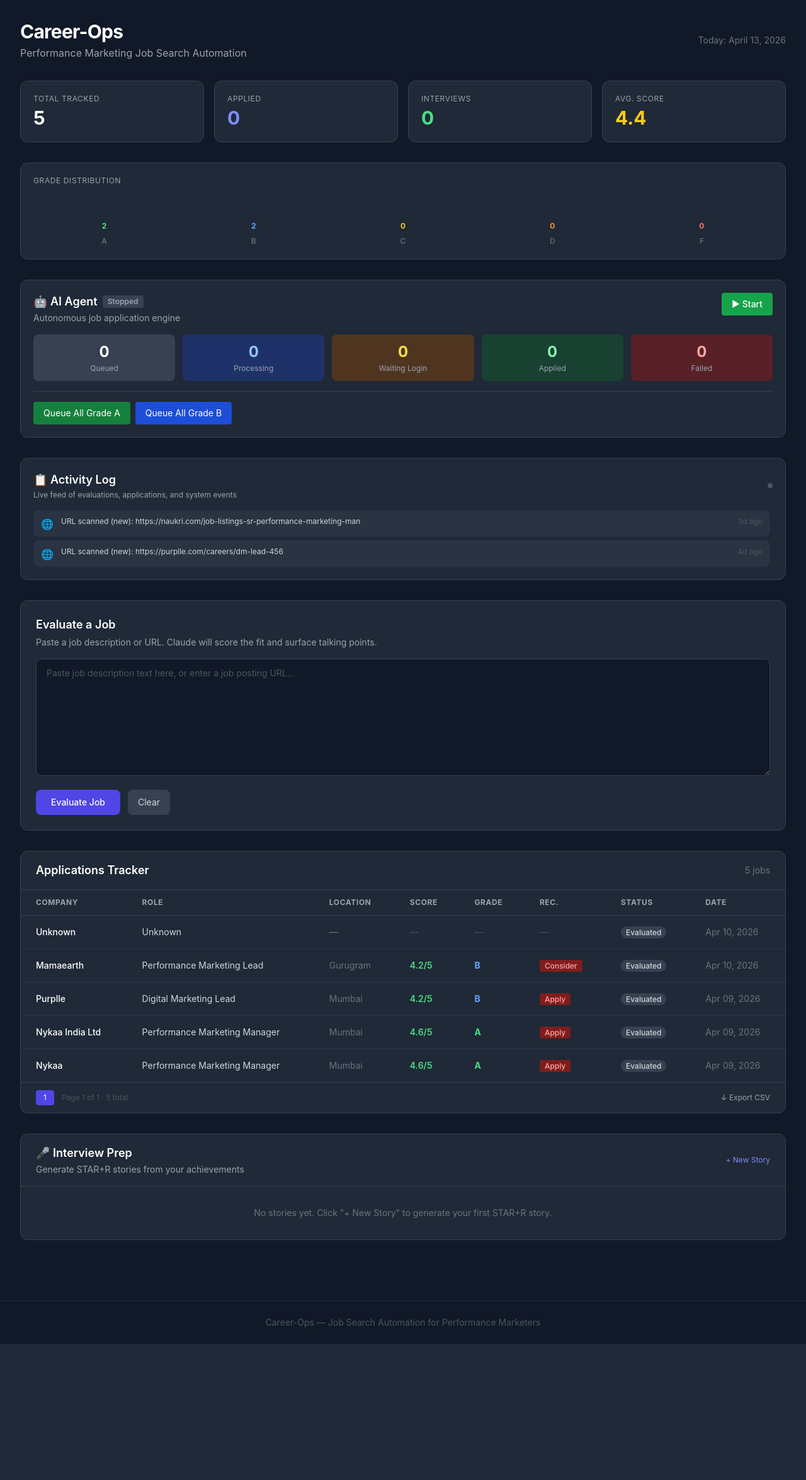
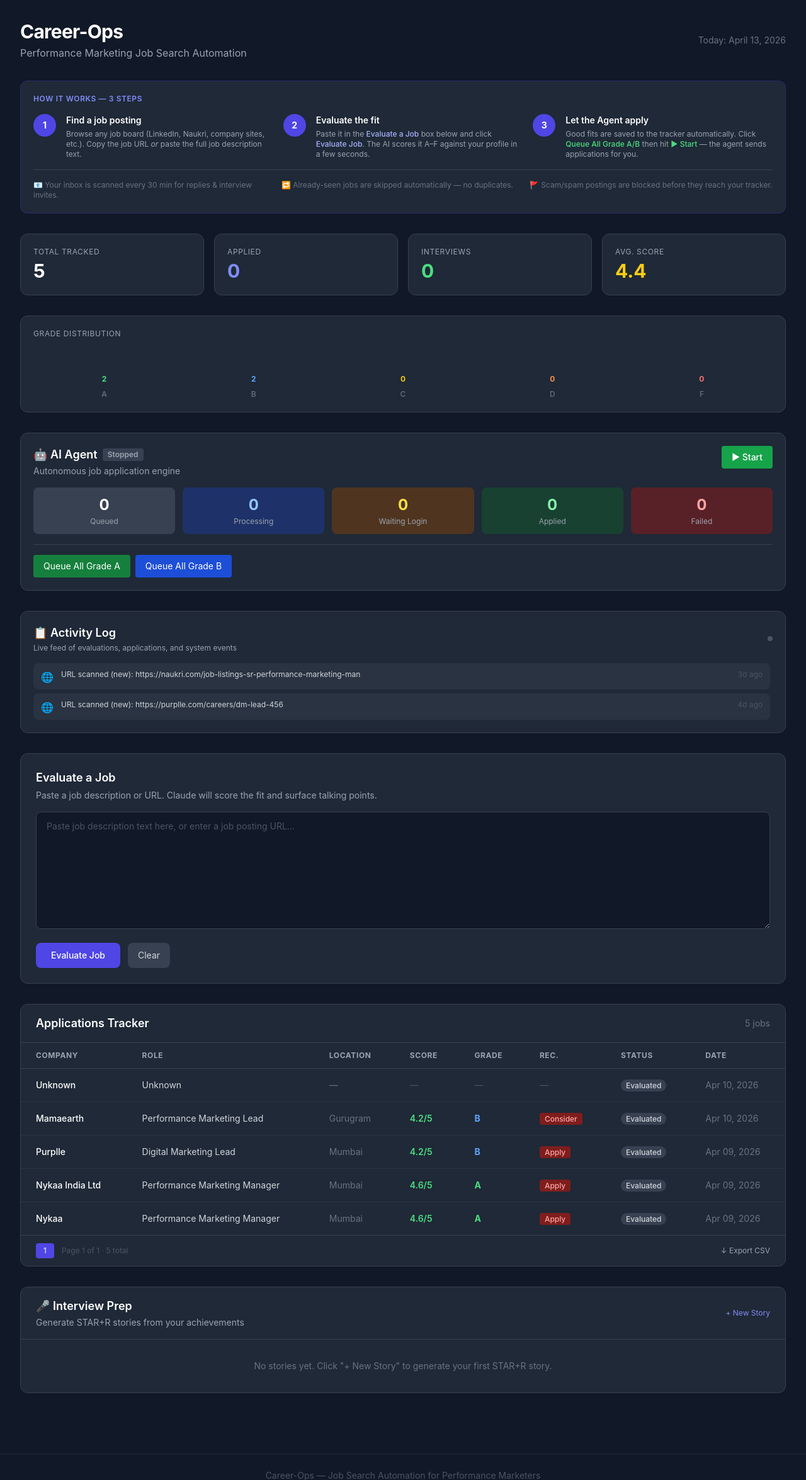
Before and after one commit to dutta1890/JobOpsBoard, a Flask app: page / in a window 1280 px wide. Shown: the part 65-2415 px from the top of the page at 63% size. Before the commit the page ends 2199 px from the top, so only its background shows below. Run offline with Flask 3, Linux system fonts and the light colour scheme; data comes from the database, SQL or seed files in the repository; data that the repository does not hold is empty; some libraries are stand-ins or nearby versions.

Commit message:
Add a clear guide explaining how the job application workflow operates
Add a "How it works" section to the dashboard template, detailing a 3-step process for finding, evaluating, and applying to jobs, along with background task information.

Replit-Commit-Author: Agent
Replit-Commit-Session-Id: b3ddb4d7-2c1d-43a4-a6e9-9ae832f5c789
Replit-Commit-Checkpoint-Type: full_checkpoint
Replit-Commit-Event-Id: b509ab5e-b14d-4b95-8578-b28ee4347766
Replit-Commit-Screenshot-Url: https://storage.googleapis.com/screenshot-production-us-central1/a00b9afd-a3f4-481e-9bec-4de64b55424a/b3ddb4d7-2c1d-43a4-a6e9-9ae832f5c789/vlsmr4L
Replit-Helium-Checkpoint-Created: true

```diff
--- a/templates/index.html
+++ b/templates/index.html
@@ -13,6 +13,43 @@
     </div>
     <div class="text-sm text-gray-500">
       Today: {{ today }}
+    </div>
+  </div>
+
+  <!-- How It Works -->
+  <div class="bg-gray-800 border border-indigo-800/50 rounded-xl p-5">
+    <p class="text-xs font-semibold text-indigo-400 uppercase tracking-wider mb-4">How it works — 3 steps</p>
+    <div class="grid grid-cols-1 sm:grid-cols-3 gap-4">
+
+      <div class="flex gap-4 items-start">
+        <div class="shrink-0 w-9 h-9 rounded-full bg-indigo-600 flex items-center justify-center text-white font-bold text-sm">1</div>
+        <div>
+          <p class="text-sm font-semibold text-white">Find a job posting</p>
+          <p class="text-xs text-gray-400 mt-1">Browse any job board (LinkedIn, Naukri, company sites, etc.). Copy the job URL <em>or</em> paste the full job description text.</p>
+        </div>
+      </div>
+
+      <div class="flex gap-4 items-start">
+        <div class="shrink-0 w-9 h-9 rounded-full bg-indigo-600 flex items-center justify-center text-white font-bold text-sm">2</div>
+        <div>
+          <p class="text-sm font-semibold text-white">Evaluate the fit</p>
+          <p class="text-xs text-gray-400 mt-1">Paste it in the <span class="text-indigo-300 font-medium">Evaluate a Job</span> box below and click <span class="text-indigo-300 font-medium">Evaluate Job</span>. The AI scores it A–F against your profile in a few seconds.</p>
+        </div>
+      </div>
+
+      <div class="flex gap-4 items-start">
+        <div class="shrink-0 w-9 h-9 rounded-full bg-indigo-600 flex items-center justify-center text-white font-bold text-sm">3</div>
+        <div>
+          <p class="text-sm font-semibold text-white">Let the Agent apply</p>
+          <p class="text-xs text-gray-400 mt-1">Good fits are saved to the tracker automatically. Click <span class="text-green-400 font-medium">Queue All Grade A/B</span> then hit <span class="text-green-400 font-medium">▶ Start</span> — the agent sends applications for you.</p>
+        </div>
+      </div>
+
+    </div>
+    <div class="mt-4 pt-4 border-t border-gray-700 grid grid-cols-1 sm:grid-cols-3 gap-2 text-xs text-gray-500">
+      <span>📧 Your inbox is scanned every 30 min for replies &amp; interview invites.</span>
+      <span>🔁 Already-seen jobs are skipped automatically — no duplicates.</span>
+      <span>🚩 Scam/spam postings are blocked before they reach your tracker.</span>
     </div>
   </div>
 
```
